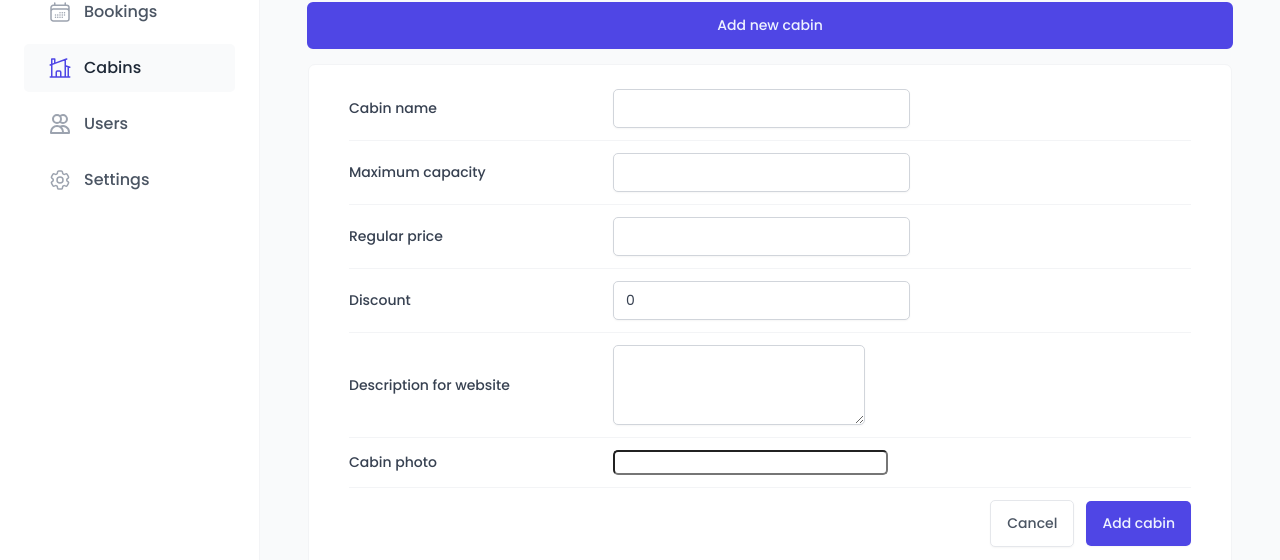
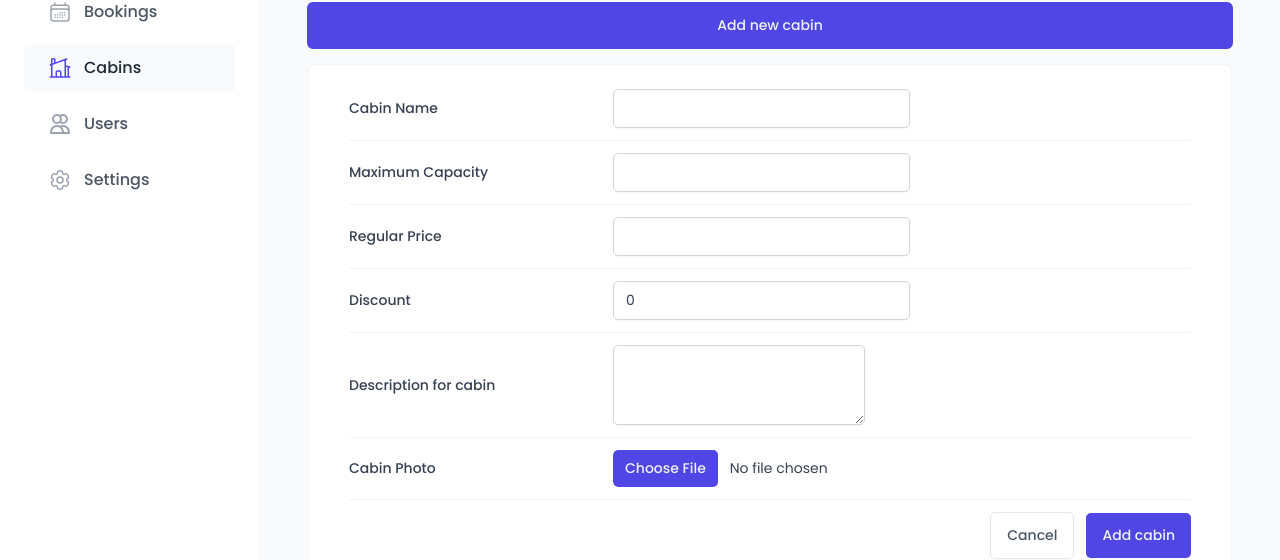
Before and after one commit to AliAbdalrhman/the-wild-oasis, a React (Vite) app: page /cabins in a window 1280 px wide. Both pictures are taken after a click on the button "Add new cabin". Shown: the part 235-795 px from the top of the page. Built offline with nearby package versions, Linux system fonts and the light colour scheme; no server answers; the database is empty; a web font is replaced by a local one.

Commit message:
Upload images to supabase

```diff
--- a/src/features/cabins/CreateCabinForm.jsx
+++ b/src/features/cabins/CreateCabinForm.jsx
@@ -9,8 +9,9 @@ import { useForm } from "react-hook-form";
 import { useMutation, useQueryClient } from "@tanstack/react-query";
 import { createCabin } from "../../services/apiCabins";
 import toast from "react-hot-toast";
+import FormRow from "../../ui/FormRow";
 
-const FormRow = styled.div`
+const FormRow2 = styled.div`
   display: grid;
   align-items: center;
   grid-template-columns: 24rem 1fr 1.2fr;
@@ -47,9 +48,12 @@ const Error = styled.span`
 `;
 
 function CreateCabinForm() {
-  const { register, handleSubmit, reset } = useForm();
+  const { register, handleSubmit, reset, getValues, formState } = useForm();
+
+  const { errors } = formState;
 
   const queryClient = useQueryClient();
+
   const { isLoading: isCreating, mutate } = useMutation({
     mutationFn: createCabin,
     onSuccess: () => {
@@ -61,57 +65,118 @@ function CreateCabinForm() {
   });
 
   function onSubmit(data) {
-    mutate(data);
+    mutate({ ...data, image: data.image[0] });
   }
+
+  function onError(errors) {
+    console.log(errors);
+  }
+
   return (
-    <Form onSubmit={handleSubmit(onSubmit)}>
-      <FormRow>
-        <Label htmlFor="name">Cabin name</Label>
-        <Input type="text" id="name" {...register("name")} />
+    <Form onSubmit={handleSubmit(onSubmit, onError)}>
+      <FormRow
+        label="Cabin Name"
+        error={errors?.name?.message && <Error>{errors.name.message}</Error>}
+      >
+        <Input
+          type="text"
+          id="name"
+          disabled={isCreating}
+          {...register("name", { required: "This field is required" })}
+        />
       </FormRow>
 
-      <FormRow>
-        <Label htmlFor="maxCapacity">Maximum capacity</Label>
-        <Input type="number" id="maxCapacity" {...register("maxCapacity")} />
+      <FormRow
+        label="Maximum Capacity"
+        error={
+          errors?.maxCapacity?.message && (
+            <Error>{errors.maxCapacity.message}</Error>
+          )
+        }
+      >
+        <Input
+          type="number"
+          id="maxCapacity"
+          disabled={isCreating}
+          {...register("maxCapacity", {
+            required: "This field is required",
+            min: { value: 1, message: "The Price must be at least 1" },
+          })}
+        />
       </FormRow>
 
-      <FormRow>
-        <Label htmlFor="regularPrice">Regular price</Label>
-        <Input type="number" id="regularPrice" {...register("regularPrice")} />
+      <FormRow
+        label="Regular Price"
+        error={
+          errors?.regularPrice?.message && (
+            <Error>{errors.regularPrice.message}</Error>
+          )
+        }
+      >
+        <Input
+          type="number"
+          id="regularPrice"
+          disabled={isCreating}
+          {...register("regularPrice", {
+            required: "This field is required",
+            min: { value: 1, message: "The Price must be at least 1" },
+          })}
+        />
       </FormRow>
 
-      <FormRow>
-        <Label htmlFor="discount">Discount</Label>
+      <FormRow
+        label="Discount"
+        error={
+          errors?.discount?.message && <Error>{errors.discount.message}</Error>
+        }
+      >
         <Input
           type="number"
           id="discount"
+          disabled={isCreating}
           defaultValue={0}
-          {...register("discount")}
+          {...register("discount", {
+            required: "This field is required",
+            validate: (value) =>
+              value <= getValues().regularPrice ||
+              "Discount should be less than regular price",
+          })}
         />
       </FormRow>
 
-      <FormRow>
-        <Label htmlFor="description">Description for website</Label>
+      <FormRow
+        label="Description for cabin"
+        error={
+          errors?.description?.message && (
+            <Error>{errors.description.message}</Error>
+          )
+        }
+      >
         <Textarea
           type="number"
           id="description"
+          disabled={isCreating}
           defaultValue=""
-          {...register("description")}
+          {...register("description", { required: "This field is required" })}
         />
       </FormRow>
 
-      <FormRow>
-        <Label htmlFor="image">Cabin photo</Label>
-        <FileInput id="image" accept="image/*" />
+      <FormRow label="Cabin Photo">
+        <FileInput
+          id="image"
+          accept="image/*"
+          disabled={isCreating}
+          {...register("image", { required: "This field is required" })}
+        />
       </FormRow>
 
-      <FormRow>
+      <FormRow2>
         {/* type is an HTML attribute! */}
         <Button variation="secondary" type="reset">
           Cancel
         </Button>
         <Button disabled={isCreating}>Add cabin</Button>
-      </FormRow>
+      </FormRow2>
     </Form>
   );
 }
--- a/src/services/apiCabins.js
+++ b/src/services/apiCabins.js
@@ -1,4 +1,4 @@
-import supabase from "./supabase";
+import supabase, { supabaseUrl } from "./supabase";
 
 export async function getCabins() {
   let { data, error } = await supabase.from("cabins").select("*");
@@ -12,14 +12,30 @@ export async function getCabins() {
 }
 
 export async function createCabin(newCabin) {
+  const imageName = `${Math.random()}-${newCabin.image.name}`.replace("/", "");
+  const imagePath = `${supabaseUrl}/storage/v1/object/public/cabin-images/${imageName}`;
+
   const { data, error } = await supabase
     .from("cabins")
-    .insert([newCabin])
+    .insert([{ ...newCabin, image: imagePath }])
     .select();
 
   if (error) {
     console.error(error);
     throw new Error("Cabins couldn't be created");
+  }
+
+  const { error: storageError } = await supabase.storage
+    .from("cabin-images")
+    .upload(imageName, newCabin.image);
+
+  if (storageError) {
+    await supabase.from("cabins").delete().eq("id", data.id);
+
+    console.error(storageError);
+    throw new Error(
+      "Cabin image couldn't be uploaded and the cabin was not created"
+    );
   }
 
   return data;
--- a/src/services/supabase.js
+++ b/src/services/supabase.js
@@ -1,5 +1,5 @@
 import { createClient } from "@supabase/supabase-js";
-const supabaseUrl = "https://vdgejvqadkyjxakajnan.supabase.co";
+export const supabaseUrl = "https://vdgejvqadkyjxakajnan.supabase.co";
 const supabaseKey =
   "eyJhbGciOiJIUzI1NiIsInR5cCI6IkpXVCJ9.eyJpc3MiOiJzdXBhYmFzZSIsInJlZiI6InZkZ2VqdnFhZGt5anhha2FqbmFuIiwicm9sZSI6ImFub24iLCJpYXQiOjE3MTUwMTE2OTMsImV4cCI6MjAzMDU4NzY5M30.tLk1wQztJjKLNcbSyQRNP2EKi46JjmemYyJ7W3G7Kgk";
 const supabase = createClient(supabaseUrl, supabaseKey);
--- a/src/ui/FileInput.jsx
+++ b/src/ui/FileInput.jsx
@@ -1,6 +1,6 @@
 import styled from "styled-components";
 
-const FileInput = styled.input`
+const FileInput = styled.input.attrs({ type: "file" })`
   font-size: 1.4rem;
   border-radius: var(--border-radius-sm);
 
--- /dev/null
+++ b/src/ui/FormRow.jsx
@@ -0,0 +1,49 @@
+import styled from "styled-components";
+
+const StyledFormRow = styled.div`
+  display: grid;
+  align-items: center;
+  grid-template-columns: 24rem 1fr 1.2fr;
+  gap: 2.4rem;
+
+  padding: 1.2rem 0;
+
+  &:first-child {
+    padding-top: 0;
+  }
+
+  &:last-child {
+    padding-bottom: 0;
+  }
+
+  &:not(:last-child) {
+    border-bottom: 1px solid var(--color-grey-100);
+  }
+
+  &:has(button) {
+    display: flex;
+    justify-content: flex-end;
+    gap: 1.2rem;
+  }
+`;
+
+const Label = styled.label`
+  font-weight: 500;
+`;
+
+const Error = styled.span`
+  font-size: 1.4rem;
+  color: var(--color-red-700);
+`;
+
+function FormRow({ label, error, children }) {
+  return (
+    <StyledFormRow>
+      {label && <Label htmlFor={children.props.id}>{label}</Label>}
+      {children}
+      {error && <Error>{error}</Error>}
+    </StyledFormRow>
+  );
+}
+
+export default FormRow;
```
